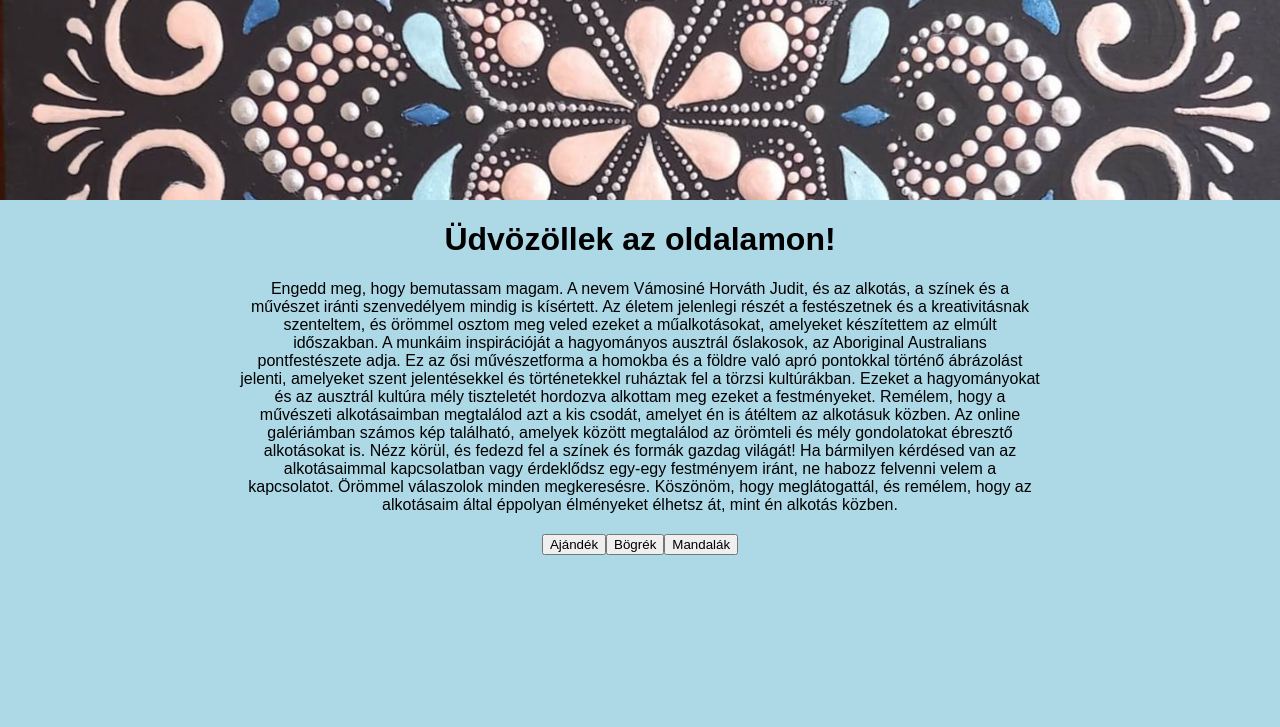
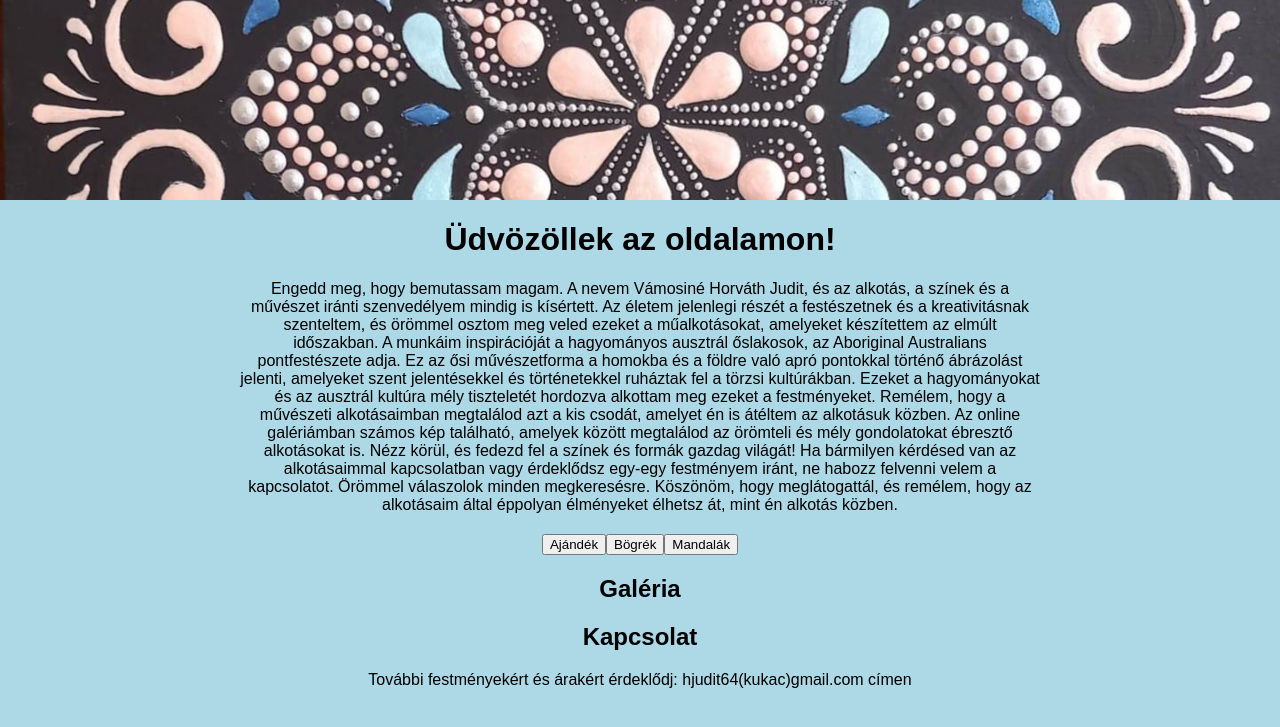
Before and after one commit to balazsvamosi1/balazsvamosi.github.io, a Jekyll site: the page built from index.md, in a window 1280 px wide. Shown: the top 727 px of the page. Built offline with Jekyll 4.4.1, drawn with Linux system fonts in a browser that asks for light colours; some web fonts are replaced; a script that is not in the unit is left out; comment, search, counter and statistics services are not loaded.

Commit message:
Update index.md

```diff
--- a/index.md
+++ b/index.md
@@ -47,6 +47,20 @@ background_image: "{{ site.background_images | sample }}"
 </div>
 <!-- Hidden gallery container -->
 <div id="hidden-gallery" style="display: none;"></div>
+
+<!-- Galéria section -->
+<div class="center-text">
+  <h2>Galéria</h2>
+  <!-- Add any additional content or description for the gallery here -->
+</div>
+
+<!-- Kapcsolat section -->
+<div class="center-text">
+  <h2>Kapcsolat</h2>
+  <p>
+    További festményekért és árakért érdeklődj: hjudit64(kukac)gmail.com címen
+  </p>
+</div>
 
 <script src="https://cdnjs.cloudflare.com/ajax/libs/photoswipe/4.1.3/photoswipe.min.js"></script>
 <script src="https://cdnjs.cloudflare.com/ajax/libs/photoswipe/4.1.3/photoswipe-ui-default.min.js"></script>
```
